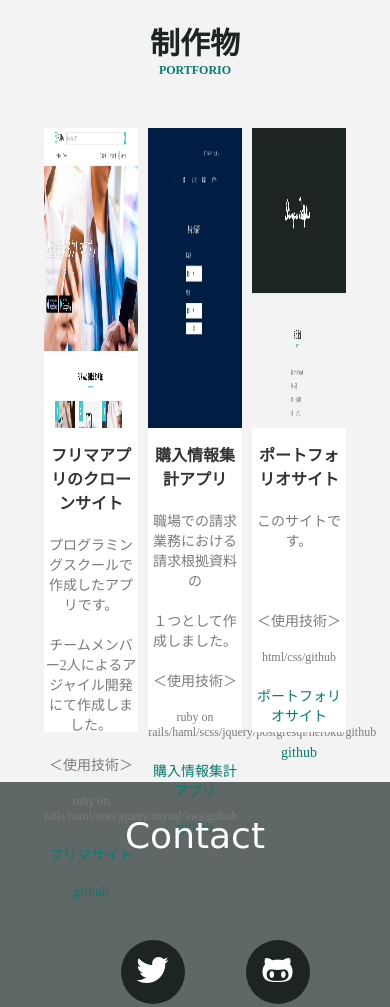
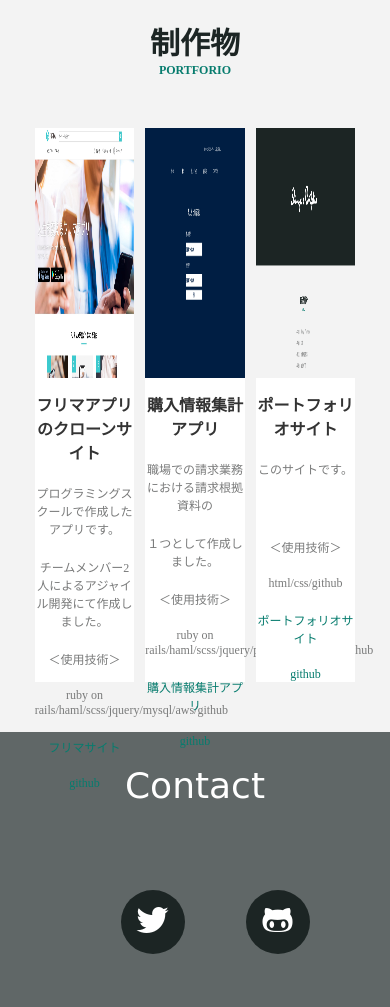
Before and after one commit to ya-shine/portfolio-site, a plain HTML site: page index.html in a window 390 px wide. Shown: the part 900-1907 px from the top of the page. Drawn offline with Linux system fonts and the light colour scheme; a web font is replaced by a local one.

Commit message:
Responsive design fix for ipad

```diff
--- a/index.html
+++ b/index.html
@@ -29,7 +29,7 @@
       </div>
       <div class="section-content">
         <div class="content-box">
-          <img src="9830fb1dfdc511908145bc4608f20d36.jpg" alt="イラスト1">
+          <img class="image" src="9830fb1dfdc511908145bc4608f20d36.jpg" alt="イラスト1">
           <div class="content-explanation">
             <p class="content-title">フリマアプリのクローンサイト</p>
             <p class="content-text">プログラミングスクールで作成したアプリです。</p>
@@ -41,7 +41,7 @@
           </div>
         </div>
         <div class="content-box">
-          <img src="34278afc730c7d31ea62e03f14809051.png" alt="イラスト2">
+          <img class="image" src="34278afc730c7d31ea62e03f14809051.png" alt="イラスト2">
           <div class="content-explanation">
             <p class="content-title">購入情報集計アプリ</p>
             <p class="content-text">職場での請求業務における請求根拠資料の</p>
@@ -53,7 +53,7 @@
           </div>
         </div>
         <div class="content-box">
-          <img src="0dfbeb79836566ee03a5a0aa9e77da55.png" alt="イラスト3">
+          <img class="image" src="0dfbeb79836566ee03a5a0aa9e77da55.png" alt="イラスト3">
           <div class="content-explanation">
             <p class="content-title">ポートフォリオサイト</p>
             <p class="content-text">このサイトです。</p>
--- a/style.css
+++ b/style.css
@@ -72,7 +72,7 @@ li {
   background-color: #fff;
 }
 
-img {
+.image {
   width: 100%;
   height: 300px;
 }
@@ -156,3 +156,23 @@ footer {
   color: #fff;
   font-size: 2rem;
 }
+
+@media screen and (max-width:1288px) {
+  .section-content {
+    width: 85%;
+    margin: 50px auto;
+  display: flex;
+  justify-content: space-around;
+  }
+
+  .image {
+    width: 100%;
+    height: 250px;
+  }
+
+  .content-text {
+    font-size: 12px;
+    color: #7A7B7B;
+    text-align: center;
+  }
+}
```
